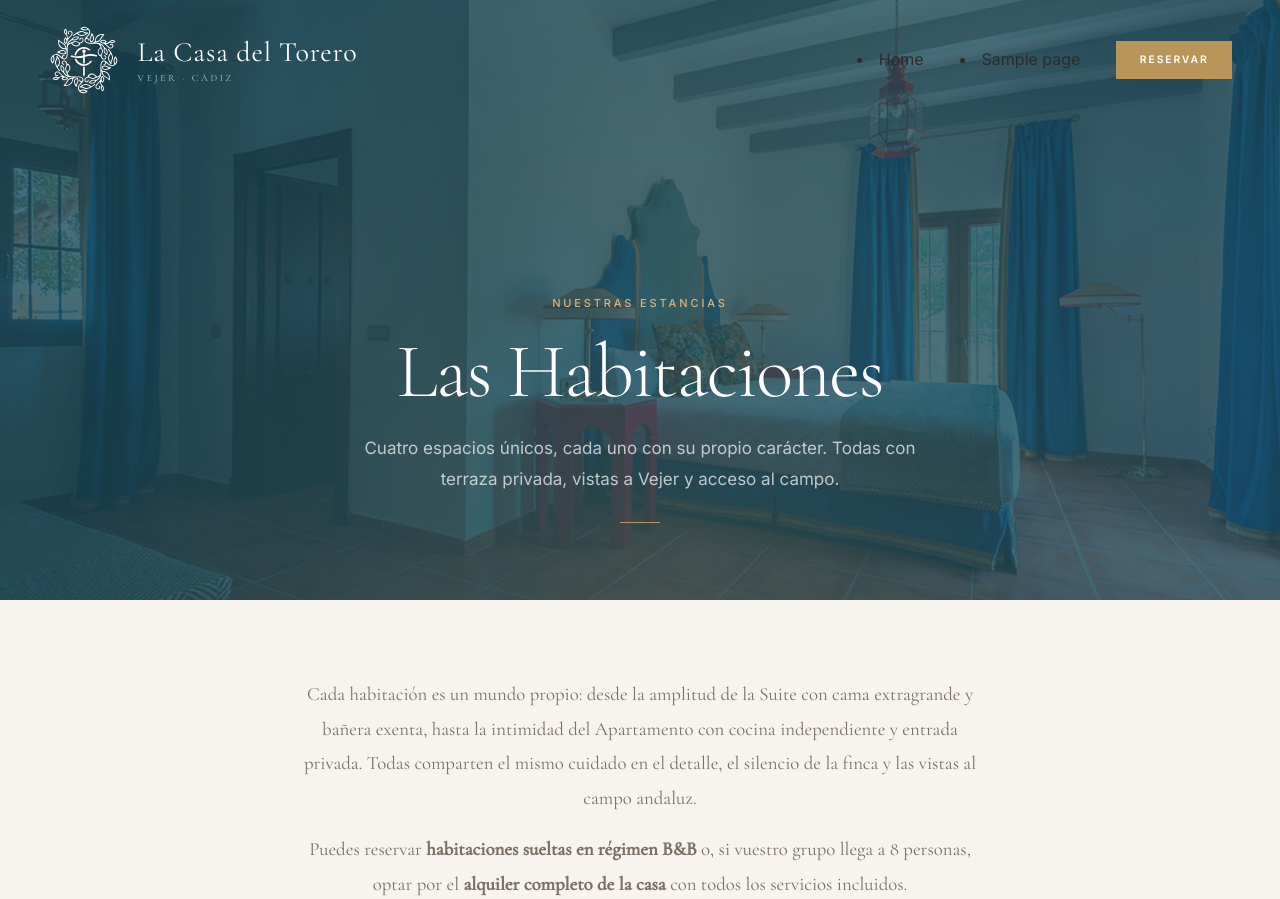
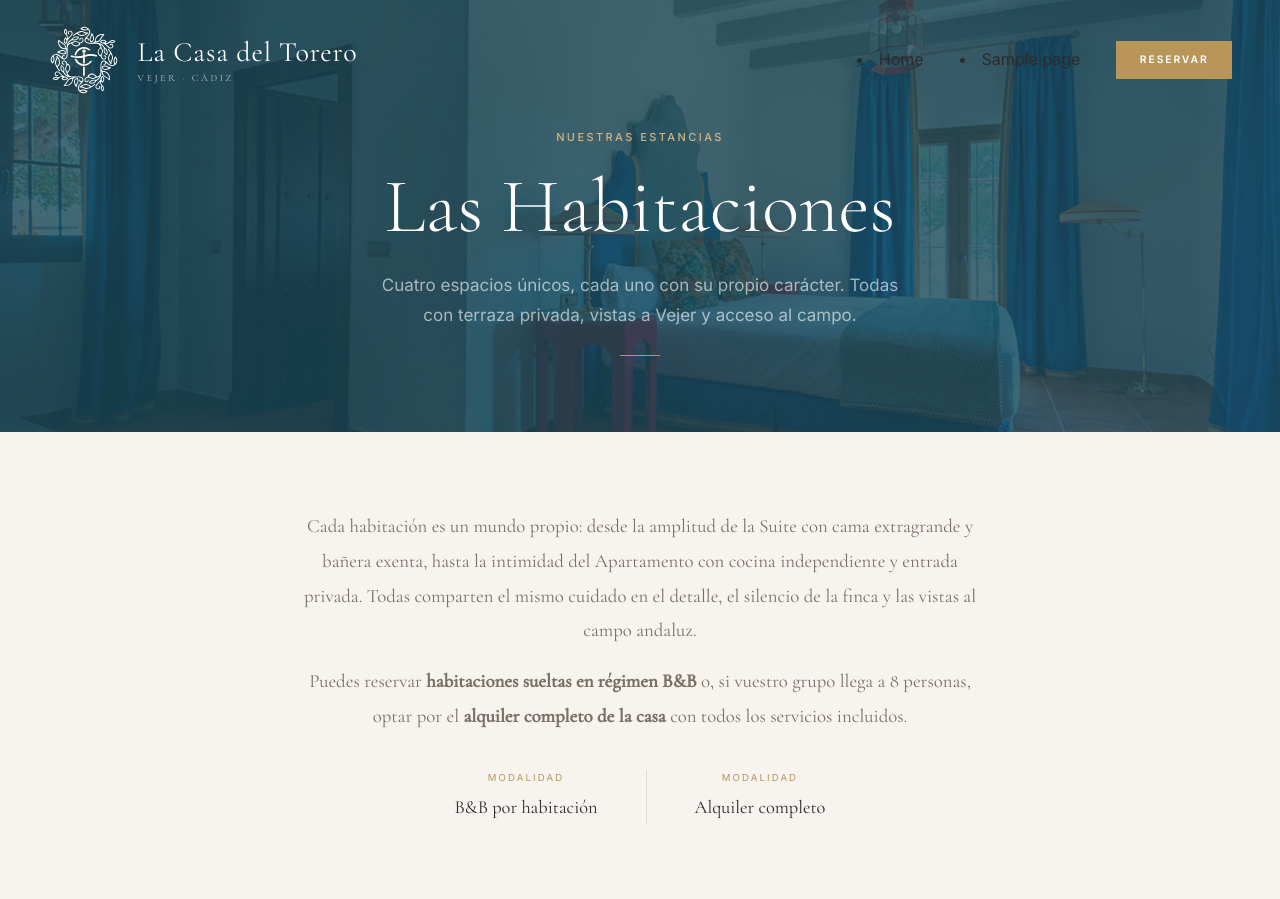
Before and after one commit to dgalcab/casadeltorero, a WordPress theme: template theme/casadeltorero/template-habitaciones.php in a window 1280 px wide. Shown: the top 899 px of the page. Run offline with PHP 8.4 and a stand-in for WordPress, Linux system fonts and the light colour scheme; the site name, menu and one post (Sample post) are stand-ins, and other content is empty; some libraries are stand-ins or nearby versions.

Commit message:
Unify all page heroes to shared .page-hero class
All secondary pages (reservas, habitaciones, contacto, page.php, blog)
now use the same .page-hero pattern: dark blue bg + image overlay at .18
opacity + eyebrow + serif h1 + subtitle + gold-rule.

https://claude.ai/code/session_014wA5UvHab6ecHnUzPAQj3i

```diff
--- a/theme/casadeltorero/assets/css/main.css
+++ b/theme/casadeltorero/assets/css/main.css
@@ -700,3 +700,42 @@ h1,h2,h3,h4 { font-family: var(--serif); font-weight: 400; line-height: 1.15; }
 .contact-map { margin-top: clamp(3rem,5vw,5rem); }
 .contact-map iframe { border-radius: 4px; display: block; }
 @media(min-width:640px){ .contact-form__form { display: grid; grid-template-columns: 1fr 1fr; gap: 1.25rem 1.5rem; } }
+
+/* ══════════════════════════════════════════
+   SHARED PAGE HERO  (all secondary pages)
+   Usage: <section class="page-hero" style="--hero-bg:url(path/to/img.jpg)">
+   ══════════════════════════════════════════ */
+.page-hero {
+  position: relative;
+  background: var(--blue);
+  padding: clamp(6rem,10vw,10rem) 0 clamp(4rem,6vw,6rem);
+  text-align: center;
+  overflow: hidden;
+}
+.page-hero::before {
+  content: '';
+  position: absolute;
+  inset: 0;
+  background-image: var(--hero-bg);
+  background-size: cover;
+  background-position: center;
+  opacity: .18;
+  pointer-events: none;
+}
+.page-hero__inner { position: relative; z-index: 1; }
+.page-hero .eyebrow { color: var(--gold-lt); display: block; margin-bottom: 1rem; }
+.page-hero h1 {
+  font-family: var(--serif);
+  font-size: clamp(3rem,6vw,5rem);
+  color: var(--white);
+  font-weight: 300;
+  margin-bottom: 1.25rem;
+}
+.page-hero p {
+  color: rgba(255,255,255,.6);
+  font-size: 1.0625rem;
+  max-width: 50ch;
+  margin-inline: auto;
+  line-height: 1.75;
+}
+.page-hero .gold-rule { margin: 1.5rem auto 0; }
--- a/theme/casadeltorero/home.php
+++ b/theme/casadeltorero/home.php
@@ -2,7 +2,7 @@
 
 <style>
 .blog-archive { padding: var(--py) 0; background: var(--cream); }
-.blog-archive__header { position: relative; background: var(--blue); color: #fff; text-align: center; padding: clamp(4rem,8vw,8rem) 0 clamp(3rem,6vw,6rem); overflow: hidden; }
+.blog-archive__header { position: relative; background: var(--blue); color: #fff; text-align: center; padding: clamp(6rem,10vw,10rem) 0 clamp(4rem,6vw,6rem); overflow: hidden; }
 .blog-archive__header::before { content: ''; position: absolute; inset: 0; background-image: url('<?php echo esc_url(get_template_directory_uri()); ?>/assets/img/casa/finca-exterior.jpg'); background-size: cover; background-position: center; opacity: .15; pointer-events: none; }
 .blog-archive__header > .container { position: relative; z-index: 1; }
 .blog-archive__header .eyebrow { color: var(--gold-lt); }
--- a/theme/casadeltorero/template-habitaciones.php
+++ b/theme/casadeltorero/template-habitaciones.php
@@ -9,68 +9,7 @@ get_header(); ?>
 <style>
 /* ══ HABITACIONES PAGE ══════════════════════════════════════ */
 
-/* ── Hero ── */
-.habs-hero {
-  position: relative;
-  min-height: clamp(420px, 55vw, 600px);
-  display: flex;
-  align-items: flex-end;
-  justify-content: center;
-  text-align: center;
-  overflow: hidden;
-  background: var(--blue);
-  padding-bottom: clamp(3.5rem, 6vw, 6rem);
-  padding-top: clamp(7rem, 12vw, 10rem);
-}
-.habs-hero__bg {
-  position: absolute;
-  inset: 0;
-  background-size: cover;
-  background-position: center;
-  opacity: .2;
-}
-.habs-hero::before {
-  content: '';
-  position: absolute;
-  inset: 0;
-  background: radial-gradient(ellipse at center bottom, rgba(184,150,90,.12) 0%, transparent 65%);
-  pointer-events: none;
-  z-index: 1;
-}
-.habs-hero__content {
-  position: relative;
-  z-index: 2;
-  color: var(--white);
-  padding-inline: 1.5rem;
-  max-width: 720px;
-}
-.habs-hero__eyebrow {
-  font-family: var(--sans);
-  font-size: .6875rem;
-  font-weight: 500;
-  letter-spacing: .26em;
-  text-transform: uppercase;
-  color: var(--gold-lt);
-  display: block;
-  margin-bottom: 1.25rem;
-}
-.habs-hero__title {
-  font-family: var(--serif);
-  font-size: clamp(2.75rem, 6vw, 5.5rem);
-  font-weight: 300;
-  line-height: 1.05;
-  letter-spacing: -.02em;
-  color: var(--white);
-  margin-bottom: 1.25rem;
-}
-.habs-hero__subtitle {
-  font-size: clamp(.9375rem, 1.5vw, 1.0625rem);
-  color: rgba(255,255,255,.7);
-  max-width: 52ch;
-  margin-inline: auto;
-  line-height: 1.8;
-}
-.habs-hero .gold-rule { margin-top: 1.75rem; }
+/* hero → uses shared .page-hero from main.css */
 
 /* ── Intro ── */
 .habs-intro {
@@ -206,12 +145,11 @@ $img_base = get_template_directory_uri() . '/assets/img';
 ?>
 
 <!-- ══════════ HERO ══════════ -->
-<section class="habs-hero" aria-label="Las Habitaciones de La Casa del Torero">
-  <div class="habs-hero__bg" style="background-image:url('<?php echo esc_url($img_base); ?>/espacios/hab-slide-1.jpg')"></div>
-  <div class="habs-hero__content reveal">
-    <span class="habs-hero__eyebrow">Nuestras estancias</span>
-    <h1 class="habs-hero__title">Las Habitaciones</h1>
-    <p class="habs-hero__subtitle">Cuatro espacios únicos, cada uno con su propio carácter. Todas con terraza privada, vistas a Vejer y acceso al campo.</p>
+<section class="page-hero" style="--hero-bg:url('<?php echo esc_url($img_base); ?>/espacios/hab-slide-1.jpg')" aria-label="Las Habitaciones de La Casa del Torero">
+  <div class="container page-hero__inner reveal">
+    <span class="eyebrow">Nuestras estancias</span>
+    <h1>Las Habitaciones</h1>
+    <p>Cuatro espacios únicos, cada uno con su propio carácter. Todas con terraza privada, vistas a Vejer y acceso al campo.</p>
     <div class="gold-rule"></div>
   </div>
 </section>
```
Also changed, not shown: theme/casadeltorero/page.php (+7 -6 lines), theme/casadeltorero/template-contact.php (+4 -35 lines), theme/casadeltorero/template-reservas.php (+4 -41 lines).
